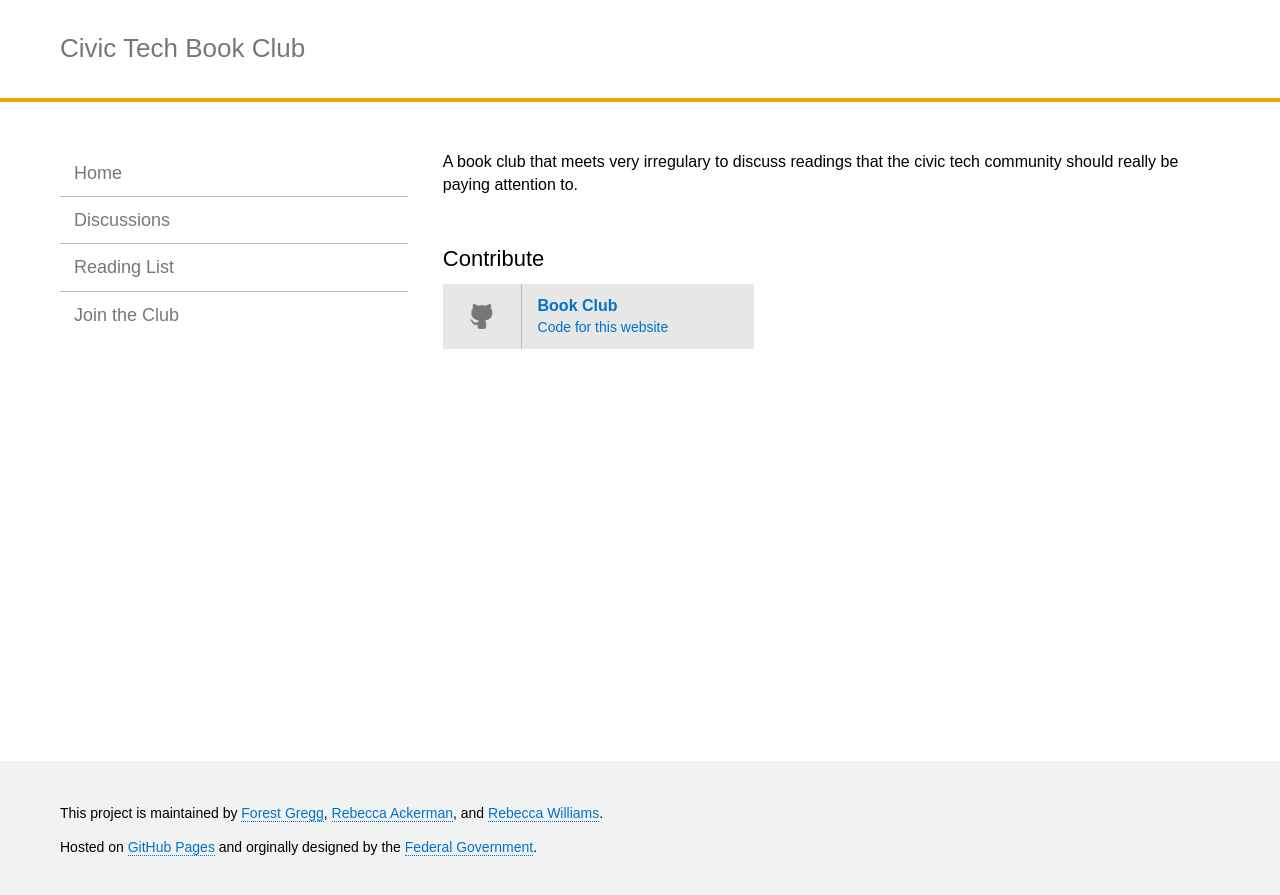
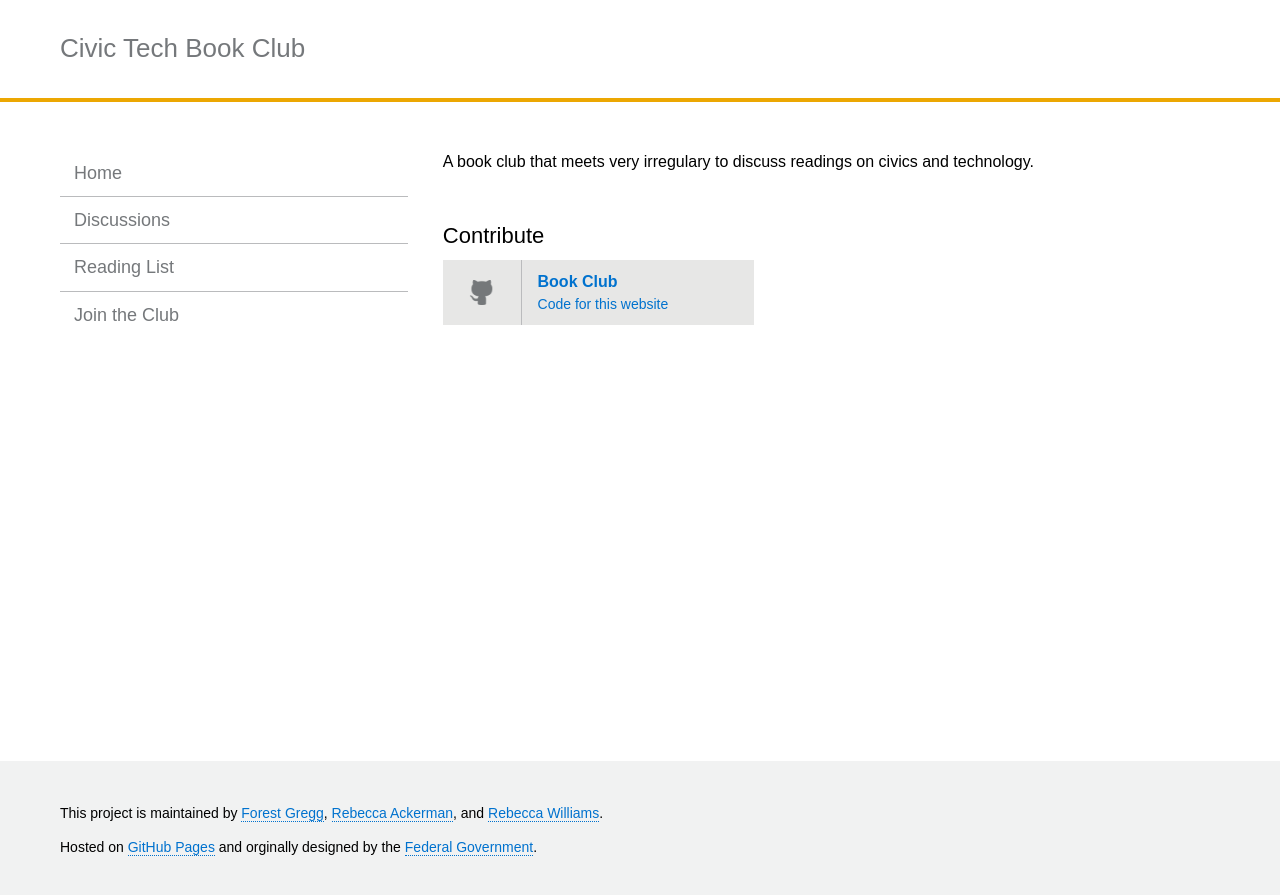
Before and after one commit to rebeccawilliams/bookclub, a Jekyll site: the page built from index.html, in a window 1280 px wide. Shown: the top 895 px of the page. Built offline with Jekyll 4.4.1, drawn with Linux system fonts in a browser that asks for light colours.

Commit message:
Update index.md

```diff
--- a/_includes/index.md
+++ b/_includes/index.md
@@ -1 +1 @@
-A book club that meets very irregulary to discuss readings that the civic tech community should really be paying attention to.
+A book club that meets very irregulary to discuss readings on civics and technology.
```
